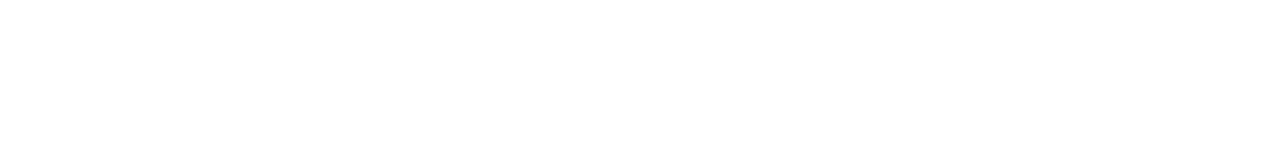
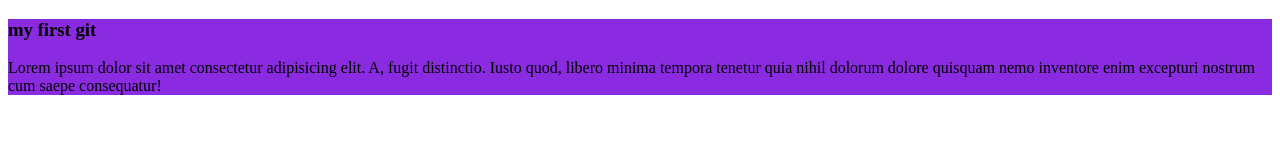
Before and after one commit to MahbubaRuponti/my-simple-web, a plain HTML site: page index.html in a window 1280 px wide. Drawn offline with Linux system fonts and the light colour scheme.

Commit message:
added the blog

```diff
--- a/index.html
+++ b/index.html
@@ -4,8 +4,12 @@
     <meta charset="UTF-8">
     <meta name="viewport" content="width=device-width, initial-scale=1.0">
     <title>my simple web</title>
+    <link rel="stylesheet" href="style/blogs.css">
 </head>
 <body>
-
+    <div>
+        <h3>my first git</h3>
+        <p>Lorem ipsum dolor sit amet consectetur adipisicing elit. A, fugit distinctio. Iusto quod, libero minima tempora tenetur quia nihil dolorum dolore quisquam nemo inventore enim excepturi nostrum cum saepe consequatur!</p>
+    </div>
 </body>
 </html>
--- /dev/null
+++ b/style/blogs.css
@@ -0,0 +1,3 @@
+div{
+    background-color: blueviolet;
+}
```
